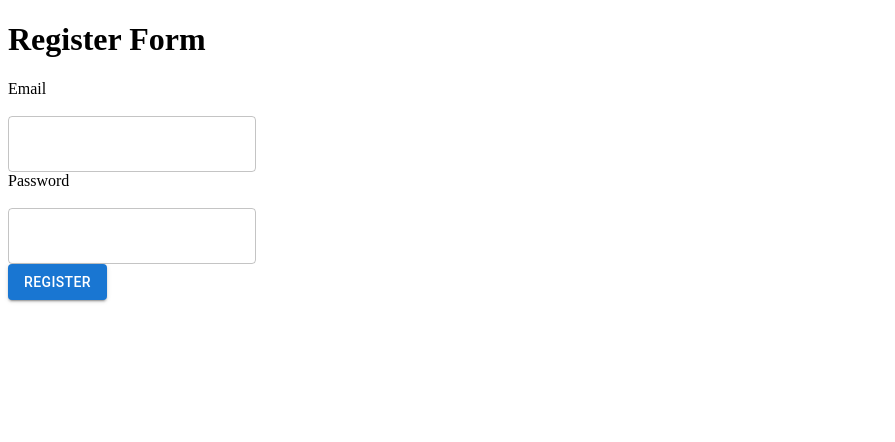
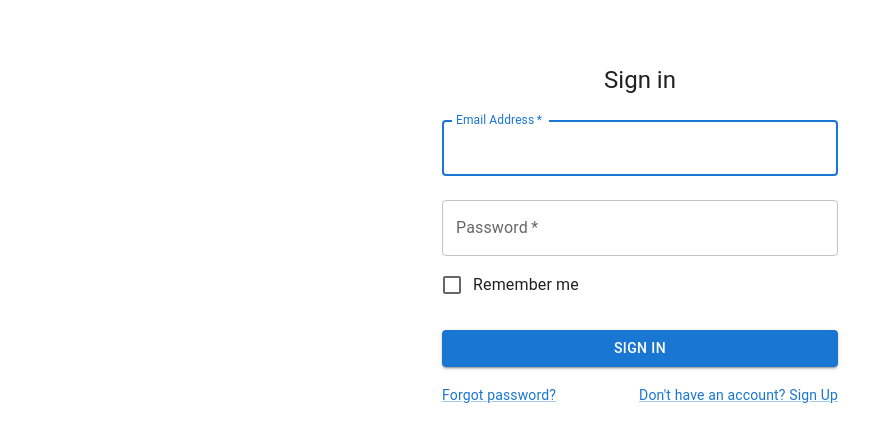
Before and after one commit to khushbooAggarwal15/delivery-app, a Next.js app: page / in a window 1280 px wide. Shown: the top 442 px of the page, without its empty margins (0-895 px from the left). Built offline with nearby package versions, Linux system fonts and the light colour scheme.

Commit message:
fix: update the login and signup using MUI

```diff
--- a/src/pages/index.tsx
+++ b/src/pages/index.tsx
@@ -1,11 +1,10 @@
 import React from "react";
-import SignIn from "./registerpage/register";
 import LoginPage from "./loginpage";
 
 const index = () => {
   return (
     <div>
-      <SignIn />
+      <LoginPage />
     </div>
   );
 };
--- a/src/pages/loginpage/index.tsx
+++ b/src/pages/loginpage/index.tsx
@@ -5,33 +5,35 @@ import { yupResolver } from "@hookform/resolvers/yup";
 import { useRouter } from "next/navigation";
 import * as yup from "yup";
 import { useAuth } from "../../utils/auth";
-import styles from "./loginpage.module.css";
-
-interface FormData {
-  email: string;
-  password: string;
-}
-
-const schema = yup.object().shape({
-  email: yup.string().email("invalid email").required("Email is required"),
-  password: yup.string().required("Password is required"),
-});
+import Avatar from "@mui/material/Avatar";
+import Button from "@mui/material/Button";
+import CssBaseline from "@mui/material/CssBaseline";
+import TextField from "@mui/material/TextField";
+import FormControlLabel from "@mui/material/FormControlLabel";
+import Checkbox from "@mui/material/Checkbox";
+import Link from "@mui/material/Link";
+import Grid from "@mui/material/Grid";
+import Box from "@mui/material/Box";
+import Typography from "@mui/material/Typography";
+import Container from "@mui/material/Container";
 
 function LoginPage() {
-  const {
-    control,
-    handleSubmit,
-    reset,
-    formState: { errors },
-  } = useForm<FormData>({
-    resolver: yupResolver(schema),
-  });
   const { login, user } = useAuth();
   const router = useRouter();
+
   const [email, setEmail] = useState("");
   const [password, setPassword] = useState("");
 
-  const onSubmit = (data: any) => {
+  const handleEmail = (e: any) => {
+    setEmail(e.target.value);
+  };
+
+  const handlePassword = (e: any) => {
+    setPassword(e.target.value);
+  };
+
+  const handleSubmit = (data: any) => {
+    console.log("data", data);
     console.log(data.email);
     // e.preventDefault();
     login(data.email, data.password);
@@ -44,7 +46,7 @@ function LoginPage() {
     }
   };
   const handleClick = () => {
-    router.push("/");
+    router.push("/registerpage");
   };
   // useEffect(() => {
   //   if (user.email !== "") {
@@ -52,41 +54,71 @@ function LoginPage() {
   //   }
   // }, [user]);
   return (
-    <div className={styles.main}>
-      <div style={{ width: "420px" }}>
-        <form className={styles.form} onSubmit={handleSubmit(onSubmit)}>
-          <h1 className={styles.heading}> Login Form </h1>
-          <div className={styles.label}> Email </div>
-          <Controller
+    <Container component="main" maxWidth="xs">
+      <CssBaseline />
+      <Box
+        sx={{
+          marginTop: 8,
+          display: "flex",
+          flexDirection: "column",
+          alignItems: "center",
+        }}
+      >
+        <Typography component="h1" variant="h5">
+          Sign in
+        </Typography>
+        <Box component="form" onSubmit={handleSubmit} noValidate sx={{ mt: 1 }}>
+          <TextField
+            onChange={handleEmail}
+            value={email}
+            margin="normal"
+            required
+            fullWidth
+            id="email"
+            label="Email Address"
             name="email"
-            control={control}
-            render={({ field }) => (
-              <input {...field} className={styles.input} />
-            )}
+            autoComplete="email"
+            autoFocus
           />
-          <p className={styles.errormessage}>{errors?.email?.message}</p>
-
-          <div className={styles.label}> Password </div>
-          <Controller
+          <TextField
+            onChange={handlePassword}
+            value={password}
+            margin="normal"
+            required
+            fullWidth
             name="password"
-            control={control}
-            render={({ field }) => (
-              <input {...field} className={styles.input} />
-            )}
+            label="Password"
+            type="password"
+            id="password"
+            autoComplete="current-password"
           />
-          <p className={styles.errormessage}>{errors?.password?.message}</p>
-
-          <br />
-          <button className={styles.button} type="submit">
-            Submit
-          </button>
-          <p className={styles.para}>Don't have account register here</p>
-          <button className={styles.button} type="submit" onClick={handleClick}>
-            Register
-          </button>
-        </form>
-      </div>
-    </div>
+          <FormControlLabel
+            control={<Checkbox value="remember" color="primary" />}
+            label="Remember me"
+          />
+          <Button
+            type="submit"
+            fullWidth
+            variant="contained"
+            sx={{ mt: 3, mb: 2 }}
+          >
+            Sign In
+          </Button>
+          <Grid container>
+            <Grid item xs>
+              <Link href="#" variant="body2">
+                Forgot password?
+              </Link>
+            </Grid>
+            <Grid item>
+              <Link href="#" variant="body2" onClick={handleClick}>
+                {"Don't have an account? Sign Up"}
+              </Link>
+            </Grid>
+          </Grid>
+        </Box>
+      </Box>
+    </Container>
   );
 }
 
--- a/src/pages/registerpage/register.tsx
+++ /dev/null
@@ -1,76 +0,0 @@
-import { TextField, Button } from "@mui/material";
-import React, { useState } from "react";
-import { Controller, useForm } from "react-hook-form";
-import { useRouter } from "next/router";
-import { initializeApp } from "firebase/app";
-import { getAnalytics } from "firebase/analytics";
-import { getAuth, createUserWithEmailAndPassword } from "firebase/auth";
-import { app } from "@/utils/firebase";
-
-export default function App() {
-  const auth = getAuth(app);
-  const route = useRouter();
-  const { handleSubmit, control } = useForm();
-  const [email, setEmail] = useState("");
-  const [password, setPassword] = useState("");
-
-  const handleChange = (e: any) => {
-    if (e.target.name === "email") {
-      setEmail(e.target.value);
-    } else if (e.target.name === "password") {
-      setPassword(e.target.value);
-    }
-  };
-
-  const onSubmit = async () => {
-    try {
-      if (
-        (email === "user@gmail.com" && password === "user1234") ||
-        (email === "admin@gmail.com" && password === "admin1234")
-      ) {
-        await createUserWithEmailAndPassword(auth, email, password);
-      }
-      console.log();
-      route.push("/loginpage");
-    } catch (error) {
-      console.error("Registration error:", error);
-    }
-  };
-
-  return (
-    <>
-      <h1>Register Form</h1>
-      <form onSubmit={handleSubmit(onSubmit)}>
-        <div>Email</div>
-        <br />
-        <Controller
-          control={control}
-          name="email"
-          render={({ field }) => (
-            <TextField {...field} value={email} onChange={handleChange} />
-          )}
-        />
-
-        <div>Password</div>
-        <br />
-        <Controller
-          control={control}
-          name="password"
-          render={({ field }) => (
-            <TextField
-              type="password"
-              {...field}
-              value={password}
-              onChange={handleChange}
-            />
-          )}
-        />
-        <br />
-
-        <Button type="submit" variant="contained" color="primary">
-          Register
-        </Button>
-      </form>
-    </>
-  );
-}
--- a/src/utils/auth.tsx
+++ b/src/utils/auth.tsx
@@ -99,6 +99,7 @@ export function AuthProvider({ children }: Props) {
         email,
         password
       );
+      console.log("userCrendential", userCredential);
       const userInfo: any = userCredential.user;
       window.localStorage.setItem("access_token", userInfo.accessToken);
       console.log("userInfo.email", userInfo.email);
```
Also changed, not shown: src/pages/registerpage/index.tsx (added, +149 -0 lines), src/pages/registerpage/registerpage.module.css (added).
